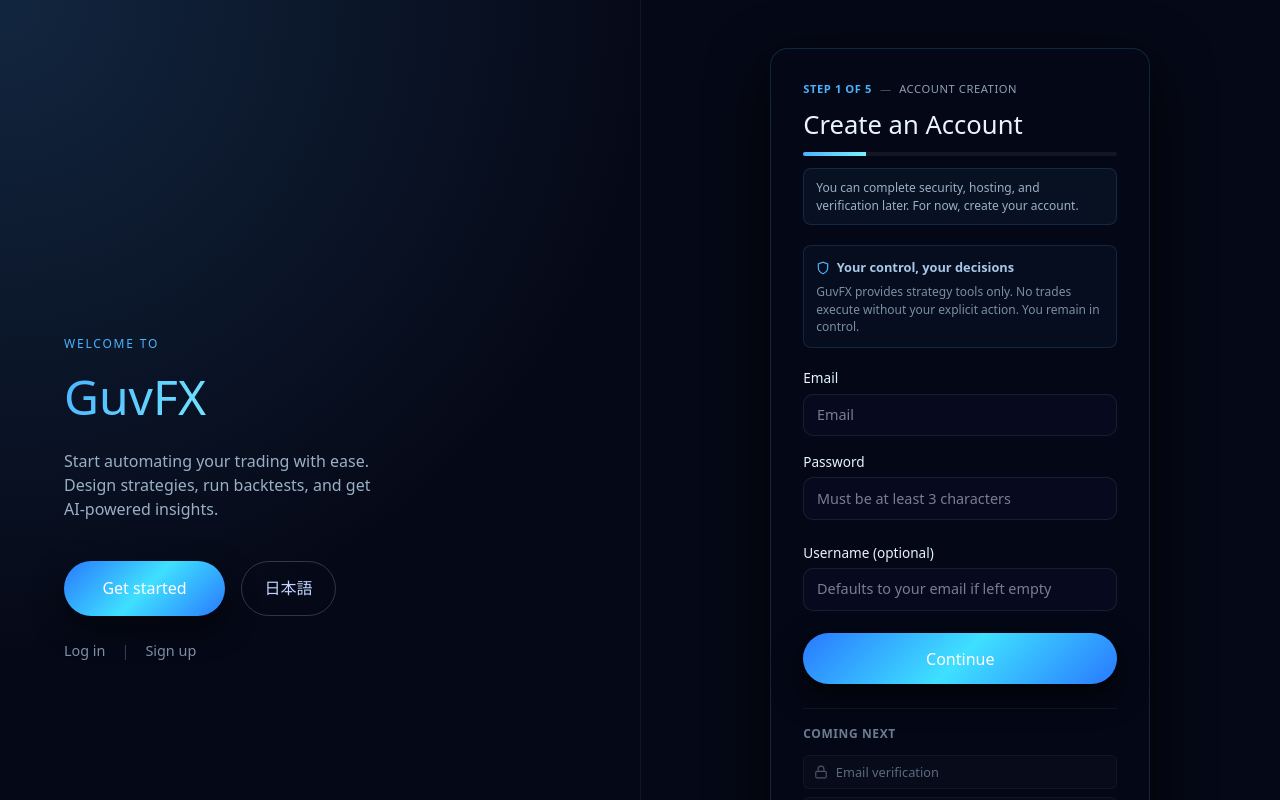
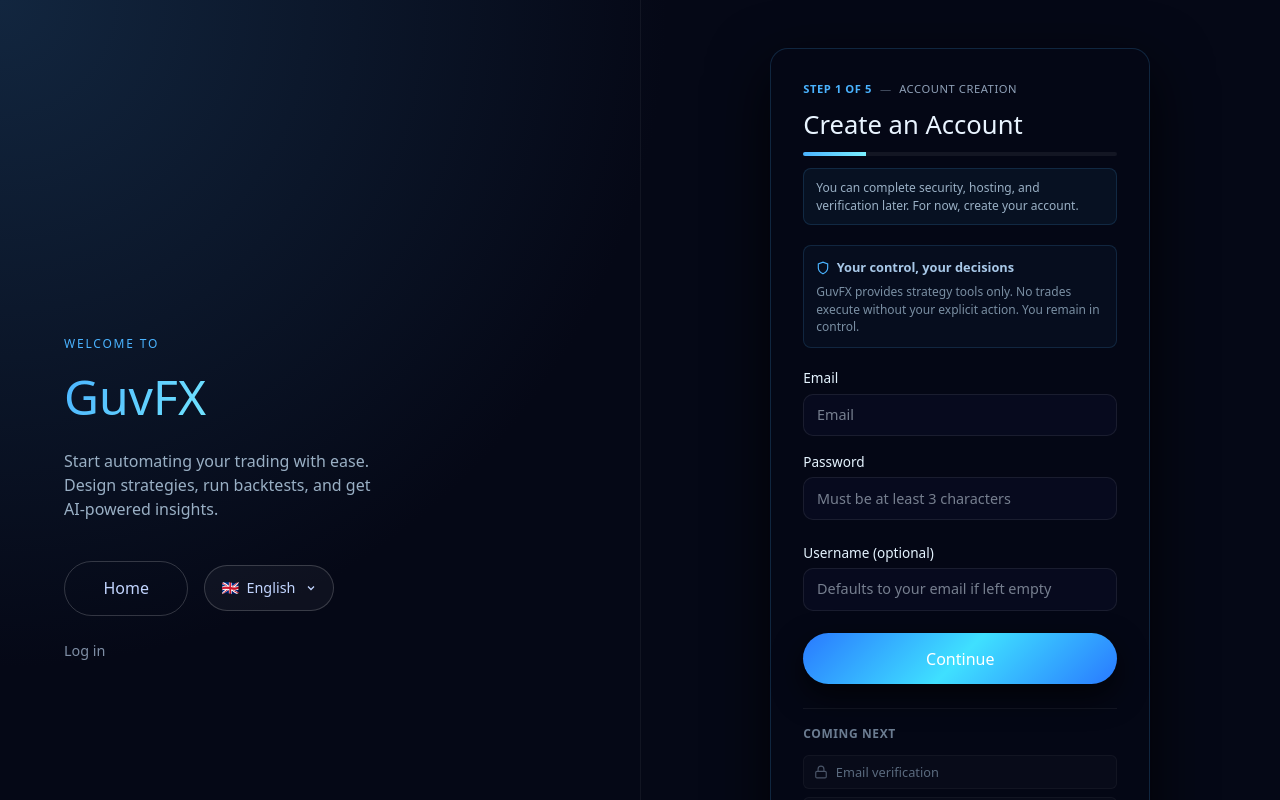
Before and after one commit to nunoamaral-hue/GuvFX, a Next.js app in the folder frontend/: page /register in a window 1280 px wide. Shown: the top 800 px of the page. Built offline with nearby package versions, Linux system fonts and the light colour scheme.

Commit message:
fix(register): replace Get started with Home + add language dropdown (EN/JP)

```diff
--- a/frontend/src/app/(public)/register/page.tsx
+++ b/frontend/src/app/(public)/register/page.tsx
@@ -1,6 +1,6 @@
 "use client";
 
-import { useState } from "react";
+import { useEffect, useCallback, useRef, useState } from "react";
 import { useRouter } from "next/navigation";
 import { apiFetch } from "@/lib/api";
 import { type Lang, detectLang, setLang as persistLang, t } from "@/lib/i18n";
@@ -28,11 +28,39 @@
   const [error, setError] = useState<string | null>(null);
   const [success, setSuccess] = useState<string | null>(null);
 
-  const toggleLang = () => {
-    const next: Lang = lang === "en" ? "ja" : "en";
-    persistLang(next);
-    setLangState(next);
-  };
+  // Language dropdown state
+  const [langMenuOpen, setLangMenuOpen] = useState(false);
+  const langMenuRef = useRef<HTMLDivElement>(null);
+
+  const selectLang = useCallback(
+    (next: Lang) => {
+      persistLang(next);
+      setLangState(next);
+      setLangMenuOpen(false);
+    },
+    [],
+  );
+
+  // Close language menu on outside click or Escape
+  useEffect(() => {
+    if (!langMenuOpen) return;
+
+    function handleClickOutside(e: MouseEvent) {
+      if (langMenuRef.current && !langMenuRef.current.contains(e.target as Node)) {
+        setLangMenuOpen(false);
+      }
+    }
+    function handleEscape(e: KeyboardEvent) {
+      if (e.key === "Escape") setLangMenuOpen(false);
+    }
+
+    document.addEventListener("mousedown", handleClickOutside);
+    document.addEventListener("keydown", handleEscape);
+    return () => {
+      document.removeEventListener("mousedown", handleClickOutside);
+      document.removeEventListener("keydown", handleEscape);
+    };
+  }, [langMenuOpen]);
 
   const handleSubmit = async (e: React.FormEvent) => {
     e.preventDefault();
@@ -71,16 +99,6 @@
     }
   };
 
-  const scrollToForm = () => {
-    const el = document.getElementById("create-account");
-    if (el) {
-      el.scrollIntoView({ behavior: "smooth", block: "center" });
-      const emailInput = document.getElementById("email");
-      if (emailInput instanceof HTMLInputElement) {
-        emailInput.focus();
-      }
-    }
-  };
 
   return (
     <div
@@ -141,28 +159,11 @@
             {t(lang, "register.subtitle")}
           </p>
 
-          <div style={{ marginTop: "2.5rem", display: "flex", gap: "1rem" }}>
+          <div style={{ marginTop: "2.5rem", display: "flex", gap: "1rem", alignItems: "center" }}>
+            {/* Home button */}
             <button
               style={{
                 padding: "0.9rem 2.4rem",
-                borderRadius: 999,
-                border: "none",
-                fontSize: "1rem",
-                fontWeight: 500,
-                cursor: "pointer",
-                background:
-                  "linear-gradient(135deg, #2979ff 0%, #3fe0ff 50%, #2979ff 100%)",
-                color: "#ffffff",
-                boxShadow: "0 12px 30px rgba(0, 0, 0, 0.5)",
-              }}
-              onClick={scrollToForm}
-            >
-              {t(lang, "register.getStarted")}
-            </button>
-            <button
-              onClick={toggleLang}
-              style={{
-                padding: "0.9rem 1.4rem",
                 borderRadius: 999,
                 border: "1px solid rgba(255,255,255,0.18)",
                 fontSize: "1rem",
@@ -171,19 +172,90 @@
                 background: "transparent",
                 color: "#c2d5ff",
               }}
+              onClick={() => router.push("/")}
             >
-              {lang === "en" ? "日本語" : "EN"}
+              {t(lang, "ui.home")}
             </button>
+
+            {/* Language dropdown */}
+            <div ref={langMenuRef} style={{ position: "relative" }}>
+              <button
+                type="button"
+                onClick={() => setLangMenuOpen((v) => !v)}
+                style={{
+                  display: "flex",
+                  alignItems: "center",
+                  gap: "0.45rem",
+                  padding: "0.7rem 1rem",
+                  borderRadius: 999,
+                  border: "1px solid rgba(255,255,255,0.18)",
+                  fontSize: "0.9rem",
+                  fontWeight: 500,
+                  cursor: "pointer",
+                  background: "rgba(255,255,255,0.04)",
+                  color: "#c2d5ff",
+                  transition: "background 150ms ease",
+                }}
+              >
+                <span>{lang === "en" ? "🇬🇧" : "🇯🇵"}</span>
+                <span>{lang === "en" ? t(lang, "ui.langEnglish") : t(lang, "ui.langJapanese")}</span>
+                <svg
+                  width="12"
+                  height="12"
+                  viewBox="0 0 24 24"
+                  fill="none"
+                  stroke="currentColor"
+                  strokeWidth="2.5"
+                  style={{
+                    transform: langMenuOpen ? "rotate(180deg)" : "rotate(0deg)",
+                    transition: "transform 200ms ease",
+                    marginLeft: "0.15rem",
+                  }}
+                >
+                  <path d="M6 9l6 6 6-6" />
+                </svg>
+              </button>
+
+              {/* Dropdown menu */}
+              {langMenuOpen && (
+                <div
+                  style={{
+                    position: "absolute",
+                    top: "calc(100% + 6px)",
+                    left: 0,
+                    minWidth: "160px",
+                    background: "rgba(10, 15, 30, 0.95)",
+                    backdropFilter: "blur(12px)",
+                    border: "1px solid rgba(255,255,255,0.12)",
+                    borderRadius: 10,
+                    boxShadow: "0 10px 40px rgba(0,0,0,0.6)",
+                    zIndex: 1000,
+                    overflow: "hidden",
+                  }}
+                >
+                  <LangMenuItem
+                    flag="🇬🇧"
+                    label={t(lang, "ui.langEnglish")}
+                    active={lang === "en"}
+                    onClick={() => selectLang("en")}
+                  />
+                  <LangMenuItem
+                    flag="🇯🇵"
+                    label={t(lang, "ui.langJapanese")}
+                    active={lang === "ja"}
+                    onClick={() => selectLang("ja")}
+                  />
+                </div>
+              )}
+            </div>
           </div>
 
+          {/* Footer link — Log in only (Sign up is redundant on /register) */}
           <div
             style={{
               marginTop: "1.5rem",
               fontSize: "0.9rem",
               color: "#7e8ea5",
-              display: "flex",
-              alignItems: "center",
-              gap: "1rem",
             }}
           >
             <span
@@ -191,10 +263,6 @@
               onClick={() => router.push("/login")}
             >
               {t(lang, "register.login")}
-            </span>
-            <span style={{ opacity: 0.4 }}>|</span>
-            <span style={{ cursor: "pointer" }} onClick={scrollToForm}>
-              {t(lang, "register.signUp")}
             </span>
           </div>
         </div>
@@ -513,6 +581,68 @@
 }
 
 // =============================================================================
+// LANGUAGE MENU ITEM COMPONENT
+// =============================================================================
+
+function LangMenuItem({
+  flag,
+  label,
+  active,
+  onClick,
+}: {
+  flag: string;
+  label: string;
+  active: boolean;
+  onClick: () => void;
+}) {
+  return (
+    <button
+      type="button"
+      onClick={onClick}
+      style={{
+        display: "flex",
+        alignItems: "center",
+        gap: "0.5rem",
+        width: "100%",
+        padding: "0.6rem 0.9rem",
+        background: active ? "rgba(74, 179, 255, 0.1)" : "transparent",
+        border: "none",
+        color: active ? "#e5f4ff" : "#9ca3af",
+        fontSize: "0.85rem",
+        cursor: "pointer",
+        transition: "background 150ms ease, color 150ms ease",
+      }}
+      onMouseEnter={(e) => {
+        if (!active) {
+          e.currentTarget.style.background = "rgba(255,255,255,0.05)";
+          e.currentTarget.style.color = "#e5f4ff";
+        }
+      }}
+      onMouseLeave={(e) => {
+        e.currentTarget.style.background = active ? "rgba(74, 179, 255, 0.1)" : "transparent";
+        e.currentTarget.style.color = active ? "#e5f4ff" : "#9ca3af";
+      }}
+    >
+      <span style={{ fontSize: "1.1rem" }}>{flag}</span>
+      <span>{label}</span>
+      {active && (
+        <svg
+          width="14"
+          height="14"
+          viewBox="0 0 24 24"
+          fill="none"
+          stroke="#4ab3ff"
+          strokeWidth="2.5"
+          style={{ marginLeft: "auto" }}
+        >
+          <path d="M20 6L9 17l-5-5" />
+        </svg>
+      )}
+    </button>
+  );
+}
+
+// =============================================================================
 // COMING NEXT ITEM COMPONENT (visual-only, disabled)
 // =============================================================================
 
--- a/frontend/src/lib/i18n.ts
+++ b/frontend/src/lib/i18n.ts
@@ -151,6 +151,9 @@
   "ui.search": { en: "Search strategies, backtests...", ja: "戦略・バックテストを検索..." },
   "ui.soon": { en: "Soon", ja: "近日" },
   "ui.notifications": { en: "Notifications", ja: "通知" },
+  "ui.home": { en: "Home", ja: "ホーム" },
+  "ui.langEnglish": { en: "English", ja: "English" },
+  "ui.langJapanese": { en: "日本語", ja: "日本語" },
 
   // -----------------------------------------------------------------------------
   // Dashboard - Page
```
